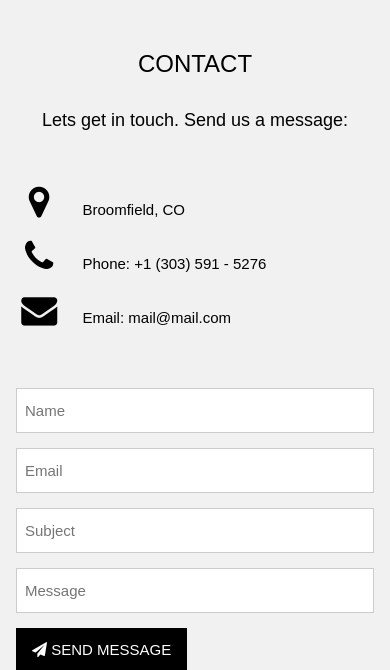
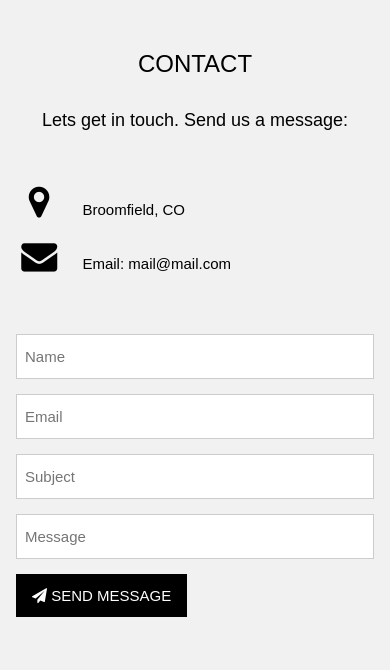
Before and after one commit to valxin/juststudy, a Flask app: page / in a window 390 px wide. Shown: the part 5232-5902 px from the top of the page. Run offline with Flask 3, Linux system fonts and the light colour scheme.

Commit message:
removed phone

```diff
--- a/static/template/index.html
+++ b/static/template/index.html
@@ -172,7 +172,6 @@ body, html {
   <p class="w3-center w3-large">Lets get in touch. Send us a message:</p>
   <div style="margin-top:48px">
     <p><i class="fa fa-map-marker fa-fw w3-xxlarge w3-margin-right"></i> Broomfield, CO</p>
-    <p><i class="fa fa-phone fa-fw w3-xxlarge w3-margin-right"></i> Phone: +1 (303) 591 - 5276</p>
     <p><i class="fa fa-envelope fa-fw w3-xxlarge w3-margin-right"> </i> Email: mail@mail.com</p>
     <br>
     <form action="/action_page.php" target="_blank">
```
